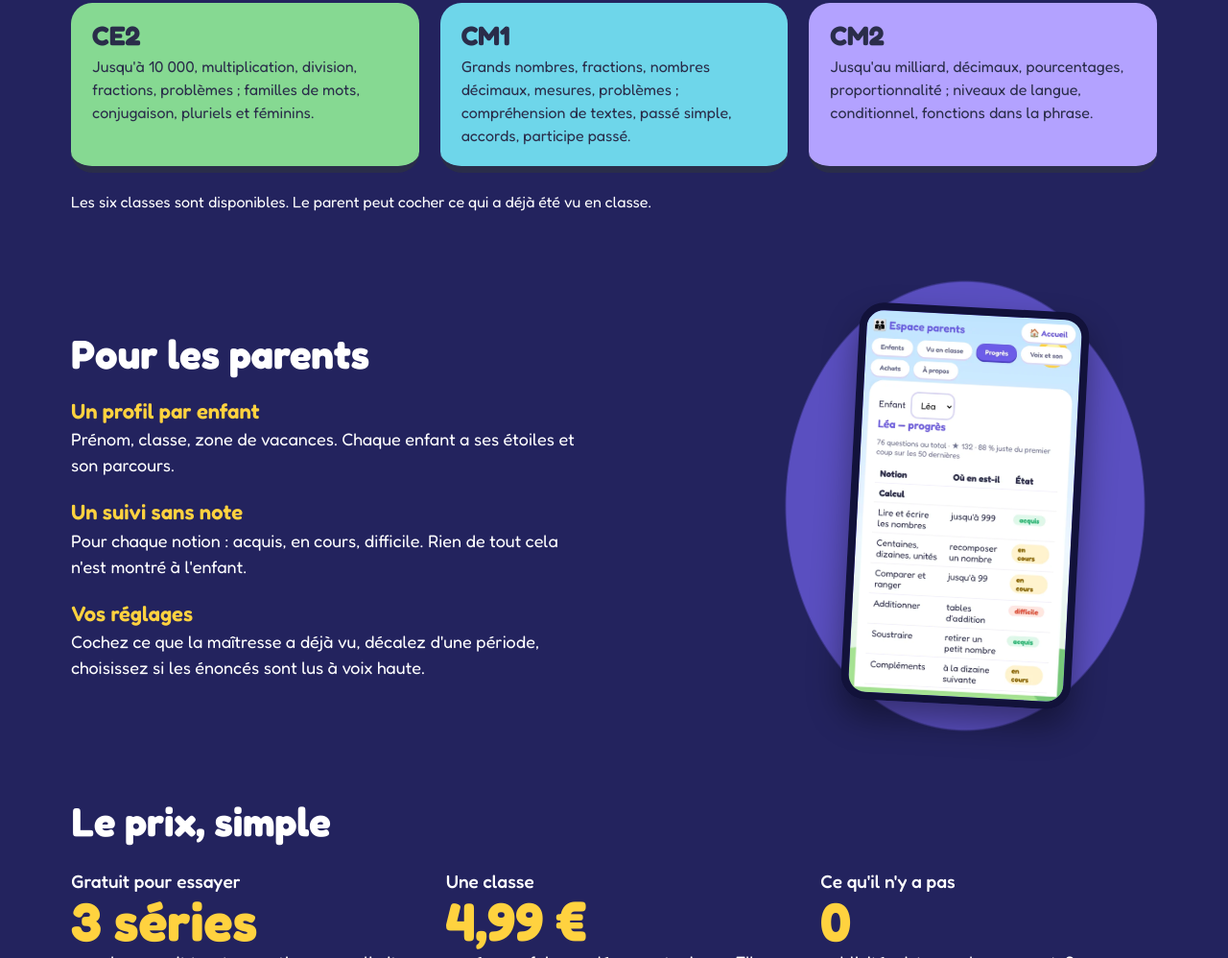
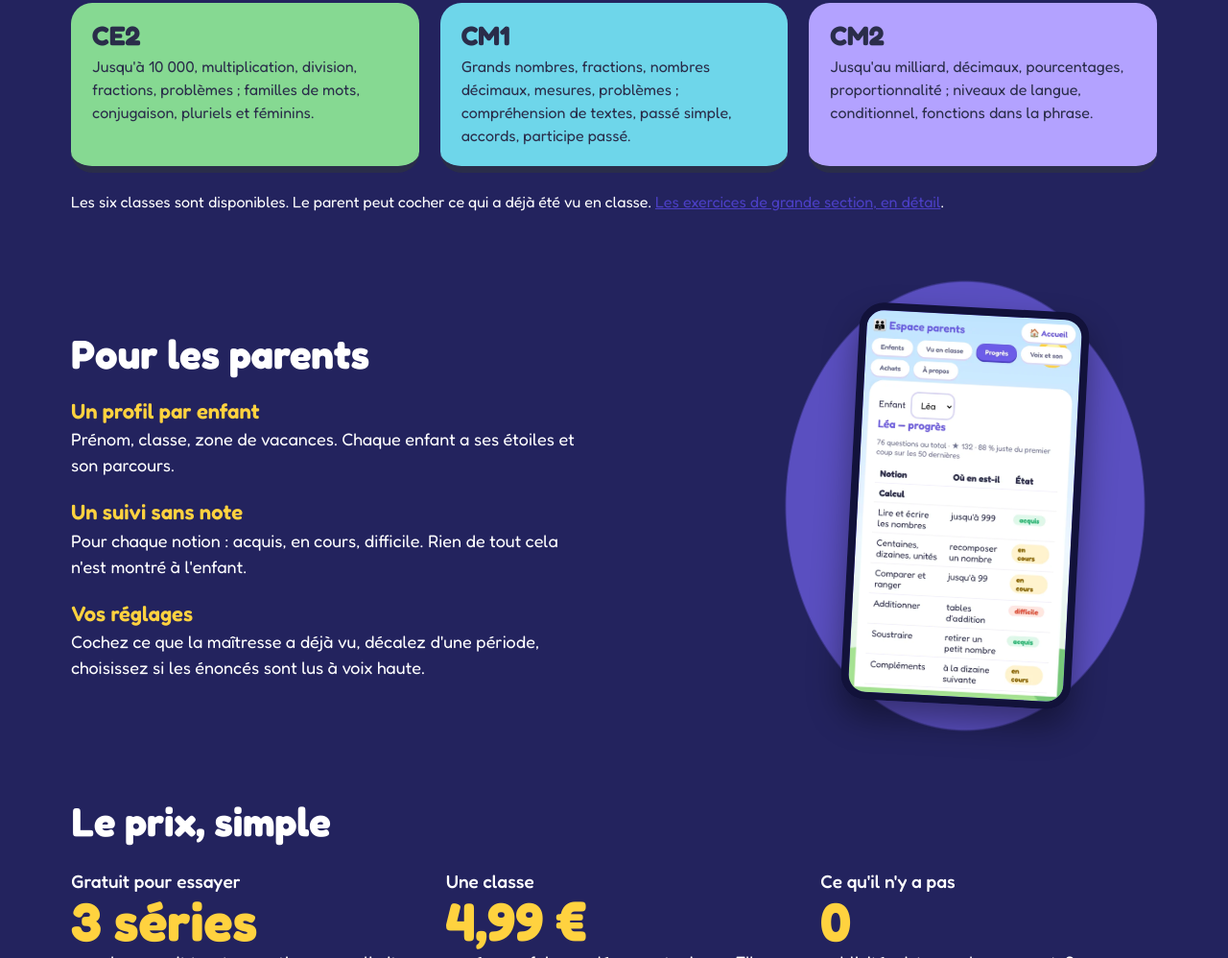
Before and after one commit to davidkesmaecker/grignou-site, a plain HTML site: page index.html in a window 1280 px wide. Shown: the part 2174-3172 px from the top of the page at 96% size. Drawn offline with Linux system fonts and the light colour scheme.

Commit message:
Update index.html

```diff
--- a/index.html
+++ b/index.html
@@ -114,7 +114,7 @@
       <li class="c5"><b>CM1</b><span>Grands nombres, fractions, nombres décimaux, mesures, problèmes ; compréhension de textes, passé simple, accords, participe passé.</span></li>
       <li class="c6"><b>CM2</b><span>Jusqu'au milliard, décimaux, pourcentages, proportionnalité ; niveaux de langue, conditionnel, fonctions dans la phrase.</span></li>
     </ul>
-    <p class="petit">Les six classes sont disponibles. Le parent peut cocher ce qui a déjà été vu en classe.</p>
+    <p class="petit">Les six classes sont disponibles. Le parent peut cocher ce qui a déjà été vu en classe. <a href="exercices-grande-section.html">Les exercices de grande section, en détail</a>.</p>
   </section>
 
   <section class="large parents" id="parents">
```
